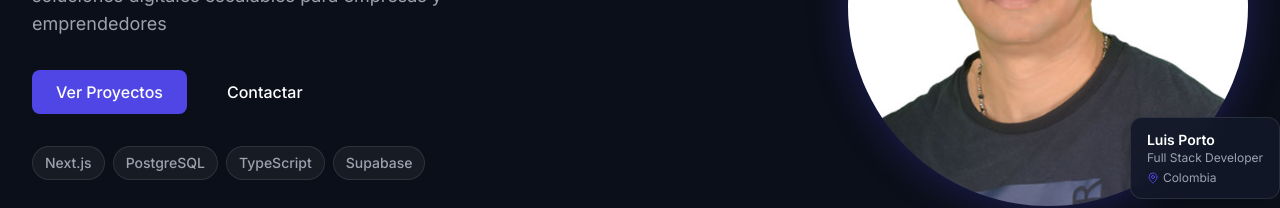
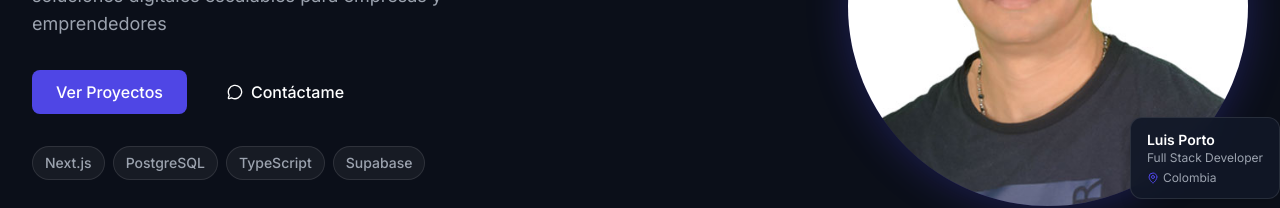
Before and after one commit to lmportoesq/luis-porto-portafolio, a Next.js app: page / in a window 1280 px wide. Shown: the part 457-665 px from the top of the page. Built offline with nearby package versions, Linux system fonts and the light colour scheme.

Commit message:
feac: se agrega boton contactame al inicio

```diff
--- a/components/sections/Hero.tsx
+++ b/components/sections/Hero.tsx
@@ -2,7 +2,8 @@
 
 import { useState } from "react";
 import Image from "next/image";
-import { MapPin, User } from "lucide-react";
+import { MapPin, User, MessageCircle } from "lucide-react";
+import { siteConfig } from "@/data/site";
 import { Button } from "@/components/ui/Button";
 import { Badge } from "@/components/ui/Badge";
 import { FloatingImage } from "@/components/animations/FloatingImage";
@@ -75,8 +76,9 @@ export function Hero() {
               <Button variant="primary" size="md" href="#proyectos">
                 Ver Proyectos
               </Button>
-              <Button variant="ghost" size="md" href="#contacto">
-                Contactar
+              <Button variant="ghost" size="md" href={siteConfig.whatsappUrl} external>
+                <MessageCircle className="mr-2 h-4 w-4" />
+                Contáctame
               </Button>
             </div>
 
```
